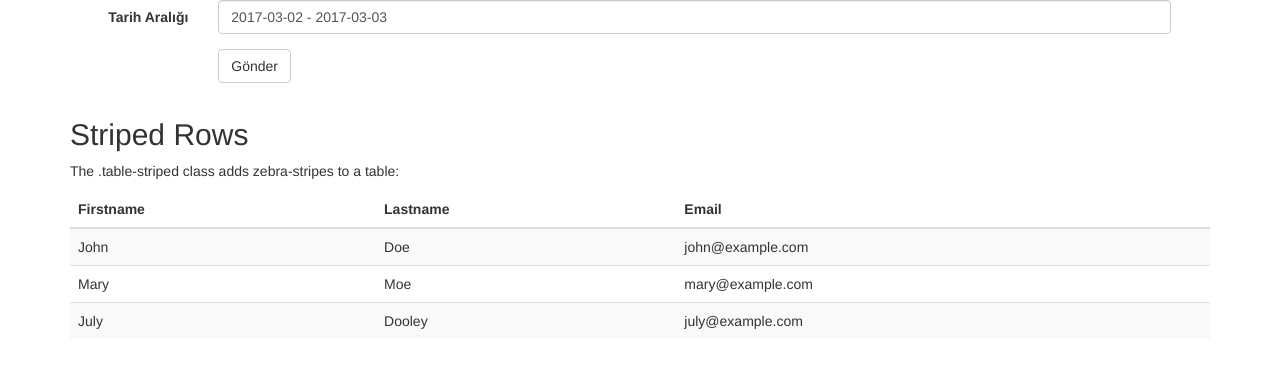
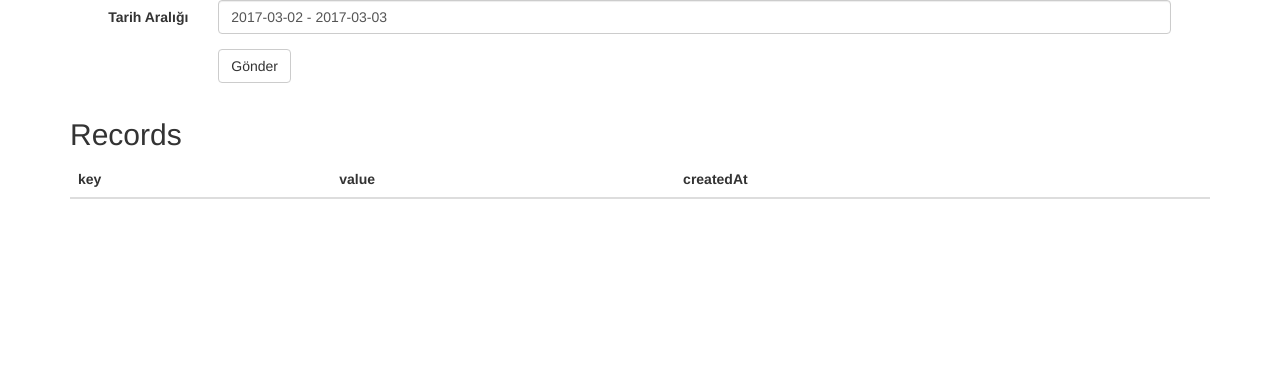
Before and after one commit to sefasaid/getir-frontend, a plain HTML site: page index.html in a window 1280 px wide. Drawn offline with nearby package versions, Linux system fonts and the light colour scheme.

Commit message:
Added data into table

```diff
--- a/index.html
+++ b/index.html
@@ -36,31 +36,21 @@
 
 
 <div class="container">
-    <h2>Striped Rows</h2>
-    <p>The .table-striped class adds zebra-stripes to a table:</p>
+    <h2>Records</h2>
+    <p ng-if="error">{{ error }}</p>
     <table class="table table-striped">
         <thead>
         <tr>
-            <th>Firstname</th>
-            <th>Lastname</th>
-            <th>Email</th>
+            <th>key</th>
+            <th>value</th>
+            <th>createdAt</th>
         </tr>
         </thead>
         <tbody>
-        <tr>
-            <td>John</td>
-            <td>Doe</td>
-            <td>john@example.com</td>
-        </tr>
-        <tr>
-            <td>Mary</td>
-            <td>Moe</td>
-            <td>mary@example.com</td>
-        </tr>
-        <tr>
-            <td>July</td>
-            <td>Dooley</td>
-            <td>july@example.com</td>
+        <tr ng-repeat="record in records">
+            <td>{{ record.key }}</td>
+            <td>{{ record.value }}</td>
+            <td>{{ record.createdAt }}</td>
         </tr>
         </tbody>
     </table>
--- a/js/controller.js
+++ b/js/controller.js
@@ -29,9 +29,11 @@ angular.module('getir-frontend', ['getir-services','daterangepicker'])
             $scope.params.startDate = moment($scope.date.startDate).format('YYYY-MM-DD');
             $scope.params.endDate = moment($scope.date.startDate).format('YYYY-MM-DD');
             getRecords.fetch($scope.params).then(function (data) {
-                console.log(data);
+                $scope.records = data.data.records;
             },function (err) {
-                console.log(err);
+                $scope.error = err.data;
             })
-        }
+        };
+
+        $scope.records = {};
     });
```
